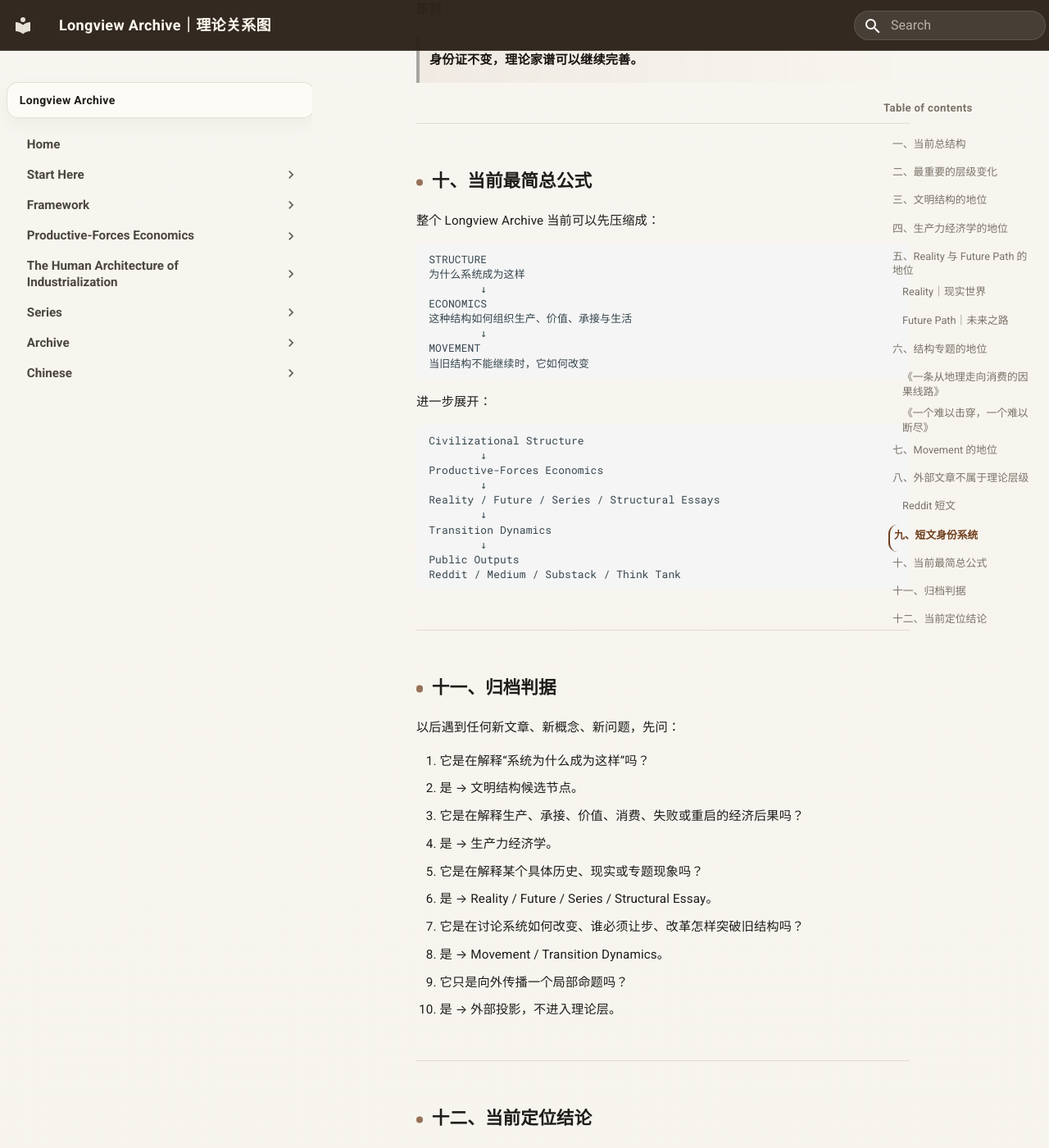
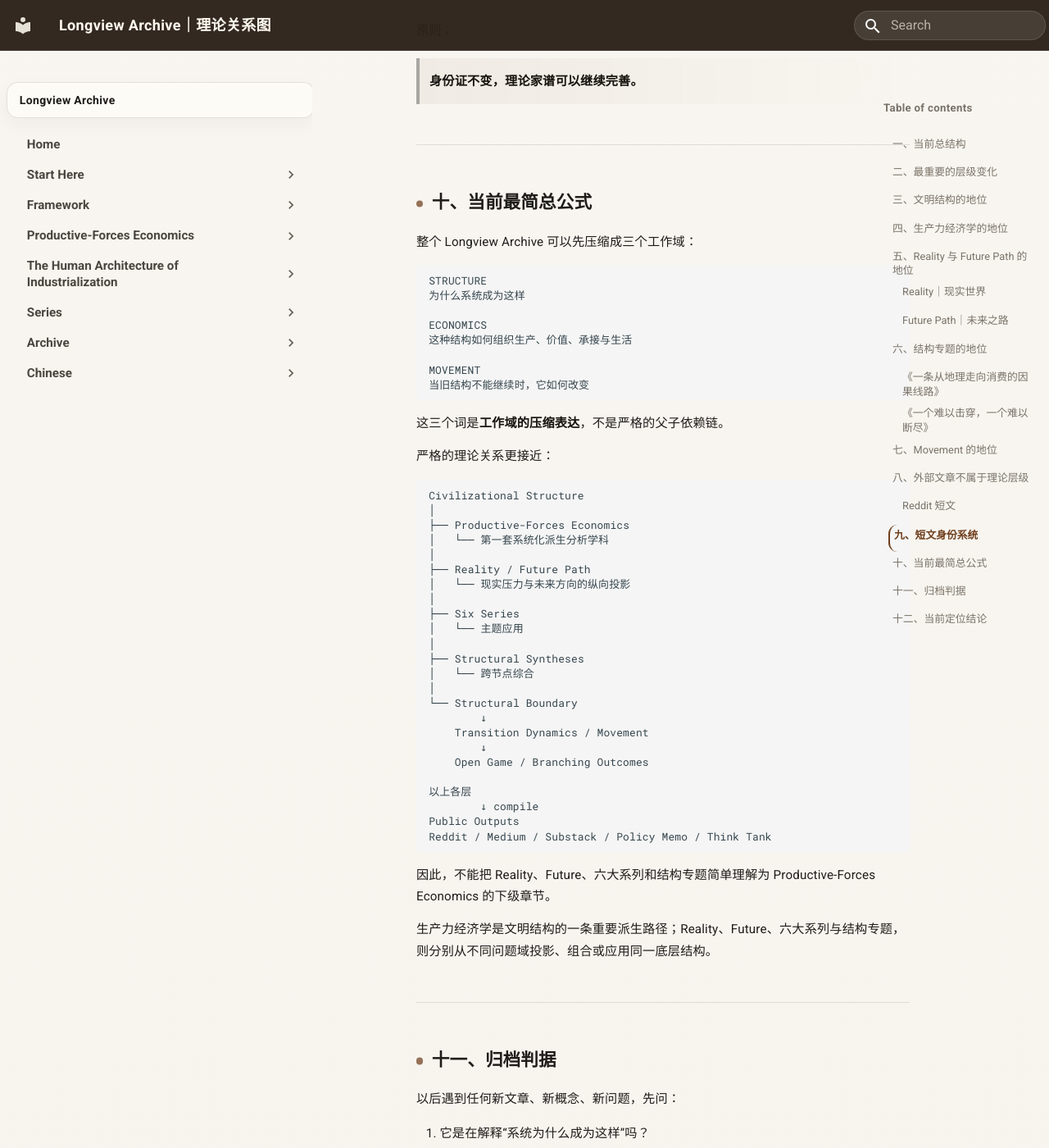
Before and after one commit to guanshi1688/longview-archive, an MkDocs documentation site: the page built from docs/memo/theory-map.md, in a window 1280 px wide and 1400 px high, scrolled down 9050 px. Shown: the whole window at 82% size. Built offline with MkDocs 1.6.1 and Material for MkDocs 9.7.7, drawn with Linux system fonts in a browser that asks for light colours; some of the changed text lies outside the part shown.

Commit message:
Revise theory map for Longview Archive clarity
Updated the Longview Archive theory map to clarify the structure and relationships between concepts, including changes in terminology and organization.

````diff
--- a/docs/memo/theory-map.md
+++ b/docs/memo/theory-map.md
@@ -2,6 +2,7 @@
 
 > 内部定位文件｜用于判断各类文章、系列与未来新稿在整个理论体系中的位置。
 > 本文件不是理论正文，不替代任何母版；它只保存当前层级关系与归档规则。
+> 仓库路径、导航与发布状态，以 `memo/file_map.md` 为准。
 
 ---
 
@@ -435,33 +436,53 @@ LV-0112
 
 ## 十、当前最简总公式
 
-整个 Longview Archive 当前可以先压缩成：
+整个 Longview Archive 可以先压缩成三个工作域：
 
 ```text
 STRUCTURE
 为什么系统成为这样
-        ↓
+
 ECONOMICS
 这种结构如何组织生产、价值、承接与生活
-        ↓
+
 MOVEMENT
 当旧结构不能继续时，它如何改变
 ```
 
-进一步展开：
+这三个词是**工作域的压缩表达**，不是严格的父子依赖链。
+
+严格的理论关系更接近：
 
 ```text
 Civilizational Structure
+│
+├── Productive-Forces Economics
+│   └── 第一套系统化派生分析学科
+│
+├── Reality / Future Path
+│   └── 现实压力与未来方向的纵向投影
+│
+├── Six Series
+│   └── 主题应用
+│
+├── Structural Syntheses
+│   └── 跨节点综合
+│
+└── Structural Boundary
         ↓
-Productive-Forces Economics
+    Transition Dynamics / Movement
         ↓
-Reality / Future / Series / Structural Essays
-        ↓
-Transition Dynamics
-        ↓
+    Open Game / Branching Outcomes
+
+以上各层
+        ↓ compile
 Public Outputs
-Reddit / Medium / Substack / Think Tank
+Reddit / Medium / Substack / Policy Memo / Think Tank
 ```
+
+因此，不能把 Reality、Future、六大系列和结构专题简单理解为 Productive-Forces Economics 的下级章节。
+
+生产力经济学是文明结构的一条重要派生路径；Reality、Future、六大系列与结构专题，则分别从不同问题域投影、组合或应用同一底层结构。
 
 ---
 
````
